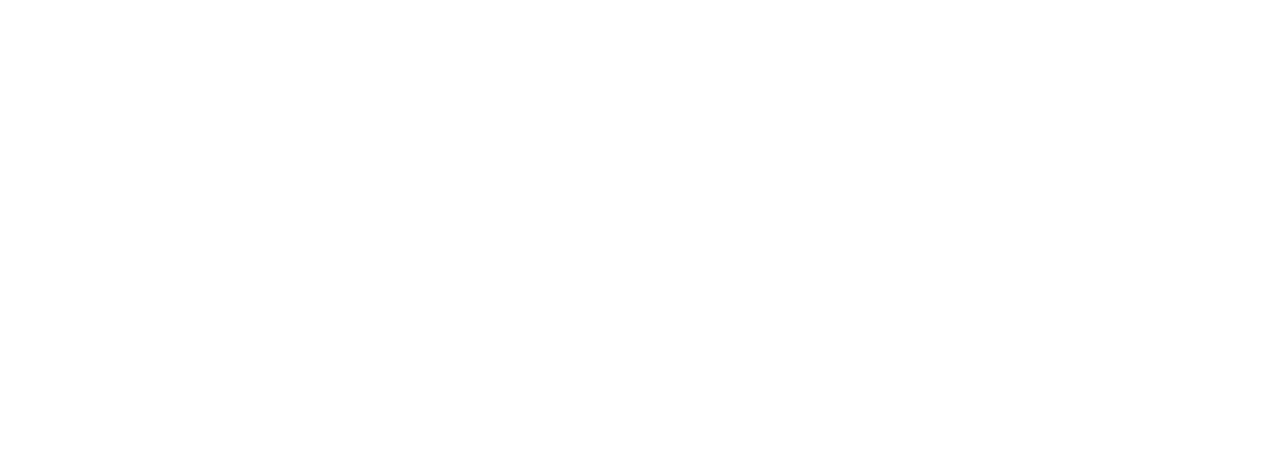
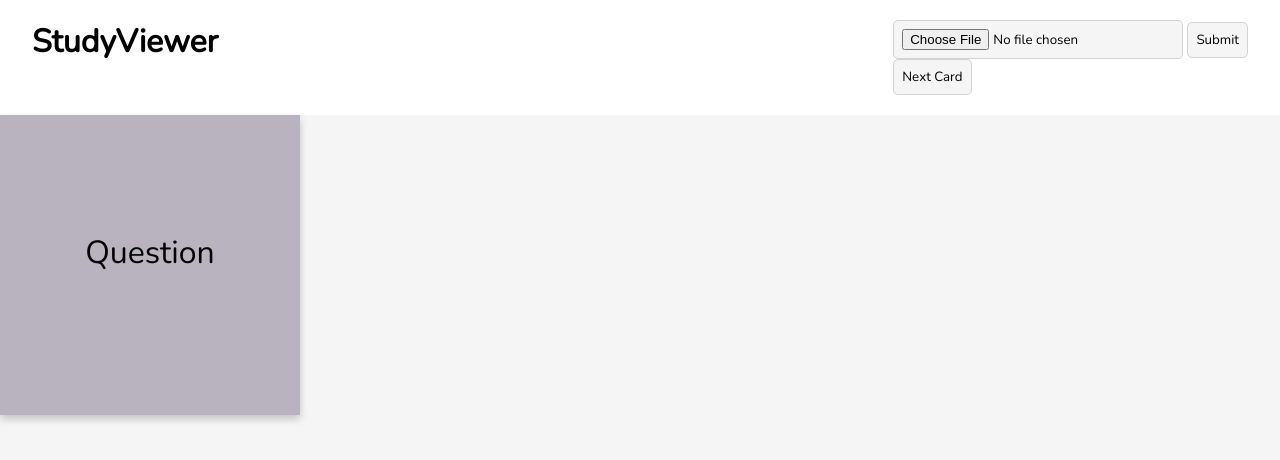
Before and after one commit to RoyceMoriyasu/StudyHelper, a plain HTML site: page StudyViewer/index.html in a window 1280 px wide. Drawn offline with nearby package versions, Linux system fonts and the light colour scheme.

Commit message:
working on StudyViewer

```diff
--- a/StudyViewer/index.html
+++ b/StudyViewer/index.html
@@ -0,0 +1,39 @@
+<!DOCTYPE html>
+<html>
+<head>
+  <meta charset="utf-8">
+  <title>StudyViewer</title>
+  <meta name="description" content="My Page Description">
+  <link rel="stylesheet" href="style.css">
+</head>
+<body>
+  <header>
+      <div class="container">
+        <div class="nav">
+          <h1>StudyViewer</h1>
+          <div>
+            <div>
+              <form id="myForm">
+                <input type="file" id="jsonFile" accept=".json"/>
+                <input onclick="submitted()" type="submit" value="Submit"/>
+              </form>
+              <button onclick="nextCard()">Next Card</button>
+            <div>
+          </div>
+        </div>
+      </div>
+    </header>
+  <div class="flip-card">
+    <div class="flip-card-inner">
+      <div class="flip-card-front">
+        <span>Question</span>
+      </div>
+      <div class="flip-card-back">
+        <span>Answer</span>
+      </div>
+    </div>
+  </div>
+  <div class="flaschards"></div>
+  <script src="script.js"></script>
+</body>
+</html>
--- /dev/null
+++ b/StudyViewer/script.js
@@ -0,0 +1,15 @@
+function submitted() {
+  readJson();
+}
+
+function readJson() {
+   var fileToLoad = document.getElementById("jsonFile").files[0];
+
+    var fileReader = new FileReader();
+    fileReader.onload = function(fileLoadedEvent)
+    {
+      var textFromFileLoaded = fileLoadedEvent.target.result;
+      localStorage.setItem('items', textFromFileLoaded);
+    };
+    fileReader.readAsText(fileToLoad, "UTF-8");
+}
--- /dev/null
+++ b/StudyViewer/style.css
@@ -0,0 +1,114 @@
+@import url('https://fonts.googleapis.com/css2?family=Nunito:wght@200&display=swap');
+
+/* CSS HEX
+--aquamarine: #5dfdcbff;
+--light-sky-blue: #90d7ffff;
+--light-cyan: #c9f9ffff;
+--beau-blue: #bfd0e0ff;
+--lavender-gray: #b8b3beff; */
+*{
+  padding: 0;
+  margin: 0;
+  box-sizing: border-box;
+}
+
+body{
+  font-family: 'Nunito', sans-serif;
+  font-size: 1rem;
+  background-color: whitesmoke;
+}
+
+header{
+  background-color: white;
+}
+
+button{
+  padding: 8px;
+  outline: none;
+  cursor: pointer;
+  border: 1px solid lightgray;
+  border-radius: 5px;
+  background-color: whitesmoke;
+}
+
+button:hover{
+  background-color: rgba(0, 0, 0, 0.1);
+}
+
+.container{
+  width: 95%;
+  margin: auto;
+}
+
+.nav{
+  display: flex;
+  justify-content: space-between;
+  width: 100%;
+  margin: auto;
+  padding: 20px 0;
+  background-color: white;
+}
+
+.nav button{
+  font-family: inherit;
+}
+
+.flip-card {
+  background-color: transparent;
+  width: 300px;
+  height: 300px;
+  perspective: 1000px;
+}
+
+.flip-card-inner {
+  position: relative;
+  width: 100%;
+  height: 100%;
+  text-align: center;
+  transition: transform 0.6s;
+  transform-style: preserve-3d;
+  box-shadow: 0 4px 8px 0 rgba(0,0,0,0.2);
+}
+
+.flip-card:hover .flip-card-inner {
+  transform: rotateY(180deg);
+}
+
+.flip-card-front, .flip-card-back {
+  position: absolute;
+  width: 100%;
+  height: 100%;
+  -webkit-backface-visibility: hidden;
+  backface-visibility: hidden;
+  font-family: 'Nunito', sans-serif;
+  font-size: 2rem;
+}
+
+.flip-card-front {
+  background-color: #b8b3beff;
+  color: black;
+}
+
+.flip-card-back {
+  background-color: #bfd0e0ff;
+  color: black;
+  transform: rotateY(180deg);
+}
+
+span {
+  display: inline-block;
+  vertical-align: middle;
+  height: 275px;
+  line-height: 275px;
+  text-align: center;
+}
+
+input{
+  padding: 8px;
+  outline: none;
+  cursor: pointer;
+  border: 1px solid lightgray;
+  border-radius: 5px;
+  background-color: whitesmoke;
+  font-family: 'Nunito', sans-serif;
+}
```
Also changed, not shown: StudyBuilder/index.html (+1 -2 lines), script.js (added), 2 other files.
